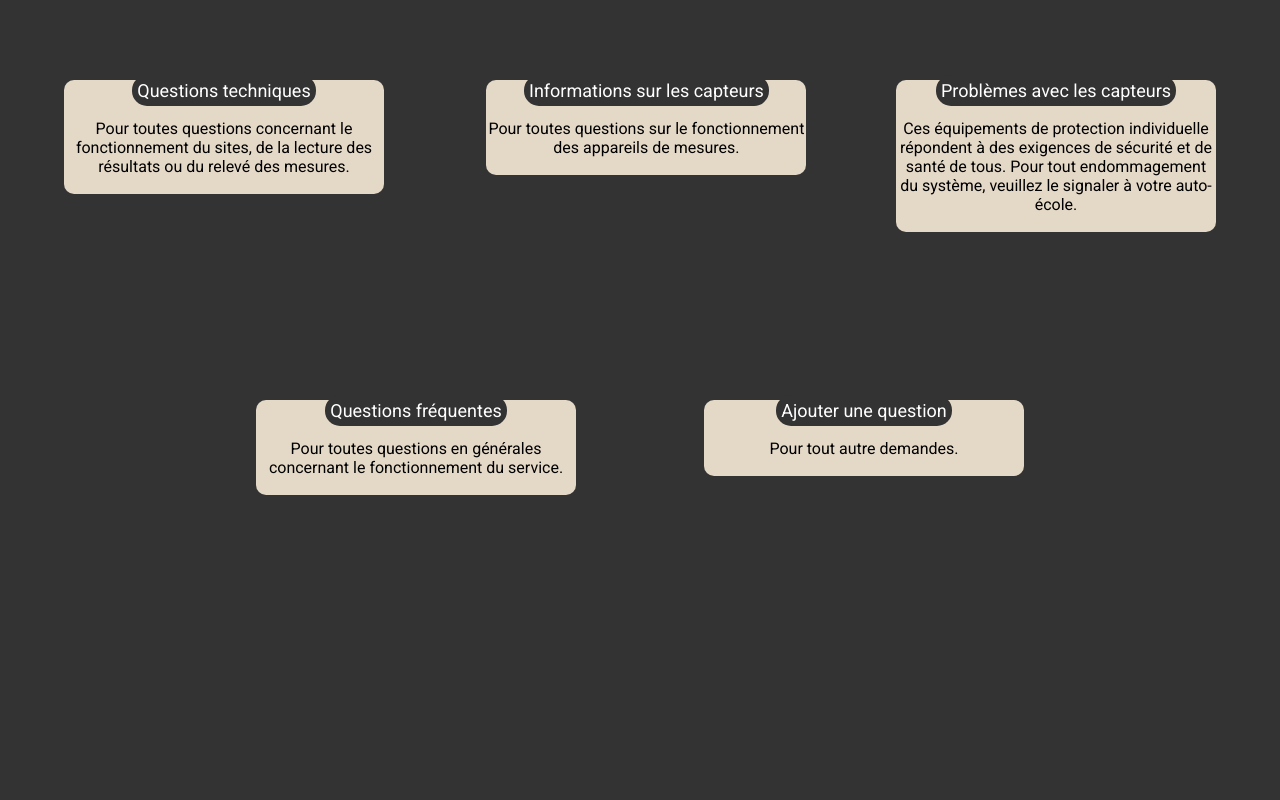
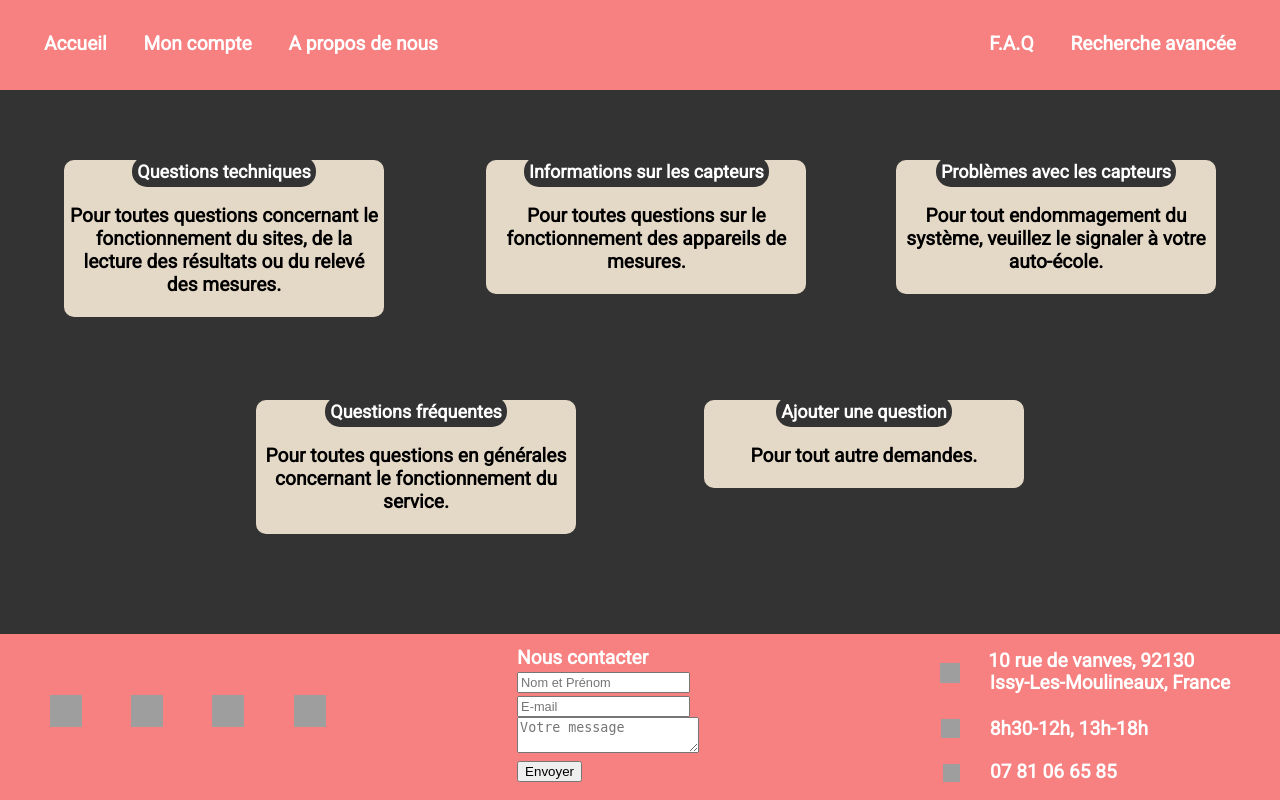
Before and after one commit to HenryV-isep/APP-Schobz-website, a PHP site: the page made by Page FAQ/page_faq.html in a window 1280 px wide. Run offline with PHP 8.4, Linux system fonts and the light colour scheme; grey boxes are pictures that could not be loaded.

Commit message:
Update
- Ajout du topbar et du footer sur la page FAQ
- Modification du champ "nous contacter" dans le footer pour le centrer

```diff
--- a/Page FAQ/faqcss.css
+++ b/Page FAQ/faqcss.css
@@ -1,4 +1,56 @@
 /* Header à ajouter */
+
+*{
+    box-sizing:border-box;
+}
+
+body{
+    font-family: "Roboto";
+    margin: 0;
+    padding: 0;
+    font-size: 1.5vw; /*vw car lorsqu'on réduit la page la police réduira aussi*/
+    font-weight: bold;
+}
+
+.topbar{
+    background-color : #F78181;
+    height: 7vw;
+    width: 100%; /*Pour que la barre prenne bien 100% de la largeur de la page*/
+    line-height: 1.1vw;
+    padding: 0 2%;
+    position: fixed; /*Pour que la top bar reste bien en haut en scrolant*/
+    top: 0;
+    color: #fff; /*On choisit la couleur*/
+}
+
+.topbar .menuduhautpartiegauche a { /*'a' pour les liens de la class 'menu' dans topbar.php*/
+    color: inherit;
+    text-decoration: none;
+    float : left;
+    padding: 3% 1.5%; /*3% en haut et en bas et 1.5% à gauche et droite*/
+}
+
+.topbar .menuduhautpartiedroite a { /*'a' pour les liens de la class 'menu' dans topbar.php*/
+    color: inherit;
+    text-decoration: none;
+    float: right;
+    padding: 3% 1.5%;
+}
+
+.topbar .menuduhautpartiegauche a:hover{
+    color: #352F30;
+    transition: 0.5s;
+    font-weight: bold;
+    opacity: 70%;
+}
+
+.topbar .menuduhautpartiedroite a:hover{
+    color: #352F30;
+    transition: 0.5s;
+    font-weight: bold;
+    opacity: 70%;
+}
+
 
 /* Corps principal */
 .entête {
@@ -30,7 +82,7 @@ body{
 
 .categorie-QT {
     position: absolute;
-    top: 10%;
+    top: 20%;
     left: 5%;
     width: 25%;
     height: auto;
@@ -55,7 +107,7 @@ body{
 
 .categorie-InfoCap {
     position: absolute;
-    top: 10%;
+    top: 20%;
     left: 38%;
     width: 25%;
     height: auto;
@@ -82,7 +134,7 @@ body{
 
 .categorie-ProbCap {
     right: 5%;
-    top: 10%;
+    top: 20%;
     position: absolute;
     width: 25%;
     height: auto;
@@ -205,3 +257,157 @@ h2.Titre {
 }
 
 /* Footer à ajouter */
+
+
+.container{
+    width: 25vw;
+    height: 2.15vw;
+    position: fixed;   /*en scrolant la barre rechercher reste bien en haut*/
+    top: 2.3vw;
+    left: 42%;
+}
+
+.search-box{
+    width: 25vw; /*longueur de la barre de recherche*/
+    height: 2.15vw;
+    position: relative;
+    display: flex;
+    color: #9dbfaf;
+}
+
+.search{
+    width: 25vw;
+    border: 0.2vw solid #F7B7B7; /*pour la couleur du bord de la barre*/
+    /*border-radius: none;*/
+    height: 2.15vw; /*hauteur de la barre de recherche*/
+    outline: none;
+    color: #9dbfaf;
+    border-radius: 5px 0 0 5px;
+}
+
+.search:focus{ /*animation pour le cadre autour de rechercher*/
+    color: #000;
+    box-shadow: 0 0 5px #F7B7B7; /*Quand on clique ca fait une ombre autour du cadre de recherche*/
+}
+
+.search-btn{ /*les parametres du bouton loupe*/
+    width: 4vw; /*longueur de la loupe*/
+    height: 2.15vw; /*hauteur de la loupe*/
+    border: 0.1vw solid #F7B7B7;
+    background: #F7B7B7;
+    text-align: center;
+    color: #fff;
+    border-radius: 0 5px 5px 0;
+    cursor: pointer;
+    font-size: 1.6vw; /*taille de la loupe*/
+}
+
+input[type="text"]
+{
+    font-size:1vw;
+}
+
+.footer{
+    background-color : #F78181;
+    position: absolute;
+    bottom: 0;
+    width: 100%;
+    height: 13vw;
+    padding: 0 2%;
+    color: #fff; /*On choisit la couleur*/
+}
+
+.footer .menudubaspartiegauche a {
+    color: inherit;
+    text-decoration: none;
+    float : left;
+    padding: 5% 2%; /*6% en haut et en bas et 1.5% à gauche et droite*/
+}
+
+#twitter {
+    height: 2.5vw;
+    width: 2.5vw;
+}
+
+#instagram {
+    height: 2.5vw;
+    width: 2.5vw;
+}
+
+#facebook {
+    height: 2.5vw;
+    width: 2.5vw;
+}
+
+#linkedin {
+    height: 2.5vw;
+    width: 2.5vw;
+}
+
+.footer .adresse_premierepartie a {
+    color: inherit;
+    text-decoration: none;
+    position: absolute;
+    bottom: 77%;
+    right: 6.7%;
+}
+
+.footer .adresse_deuxiemepartie a {
+    color: inherit;
+    text-decoration: none;
+    position: absolute;
+    bottom: 64%;
+    right: 3.9%;
+}
+
+.footer .horaire a {
+    color: inherit;
+    text-decoration: none;
+    position: absolute;
+    bottom: 36%;
+    right: 10.3%;
+}
+
+.footer .telephone a {
+    color: inherit;
+    text-decoration: none;
+    position: absolute;
+    bottom: 10%;
+    right: 12.75%;
+}
+
+
+
+
+#maison {
+    height: 1.55vw;
+    width: 1.55vw;
+    position: absolute;
+    bottom: 70.5%;
+    right: 25%;
+}
+
+#horloge {
+    height: 1.5vw;
+    width: 1.5vw;
+    position: absolute;
+    bottom: 37%;
+    right: 25%;
+}
+
+#telephone{
+    height: 1.35vw;
+    width: 1.35vw;
+    position: absolute;
+    bottom: 11%;
+    right: 25%;
+}
+
+.menudubaspartiecentre {
+    margin-left: 40%;
+    margin-top: 1%;
+}
+
+.wrap-input100 {
+    font-family: "Roboto";
+}
--- a/Page FAQ/page_faq.html
+++ b/Page FAQ/page_faq.html
@@ -8,8 +8,21 @@
     </header>
     <body>
 
+        <!-- Header à ajouter -->
+        <div class="topbar">
 
-        <!-- Header à ajouter -->
+            <span class="menuduhautpartiegauche"> <!-- span c'est pour aligner les liens -->
+                <a href="">Accueil</a>
+                <a href="">Mon compte</a>
+                <a href="">A propos de nous</a>
+            </span>
+
+            <span class="menuduhautpartiedroite"> <!-- span c'est pour aligner les liens -->
+                <a href="">Recherche avancée</a>
+                <a href="">F.A.Q</a>
+            </span>
+
+        </div>
 
         <!-- Corps principal -->
         <div class="regroupement">
@@ -34,7 +47,7 @@
                     Problèmes avec les capteurs
                 </a>
                 <p class="Talk">
-                    Ces équipements de protection individuelle répondent à des exigences de sécurité et de santé de tous. Pour tout endommagement du système, veuillez le signaler à votre auto-école.
+                    Pour tout endommagement du système, veuillez le signaler à votre auto-école.
                 </p>
             </div>
             <div class="categorie-QF">
@@ -124,5 +137,64 @@
 
         <!-- Bas de page à ajouter - Footer-->
 
+        <div class="footer">
+
+            <span class="menudubaspartiegauche">
+                <a href="https://twitter.com"> <img id="twitter" src="images/twitter.png"></a>
+                <a href="https://www.instagram.com"> <img id="instagram" src="images/instagram.png"></a>
+                <a href="https://www.facebook.com"><img id="facebook" src="images/facebook.png"></a>
+                <a href="https://www.linkedin.com"><img id="linkedin" src="images/linkedin.png"></a>
+            </span>
+
+
+            <div class="menudubaspartiecentre">
+                <span class="wrap-input100">
+                Nous contacter
+                </span>
+                <div class="wrap-input100" data-validate="Merci de renseigner votre nom et prénom">
+                    <input class="input100" type="text" name="name" placeholder="Nom et Prénom">
+                    <span class="focus-input100"></span>
+                <span></span></div>
+                    <div class="wrap-input100" data-validate="Merci de renseigner votre adresse mail valide: e@a.x">
+                    <input class="input100" type="text" name="email" placeholder="E-mail" >
+                    <span class="focus-input100"></span>
+                <span></span></div>
+                <div class="<wrap-input100>" data-validate="Merci de renseigner votre message.">
+                    <textarea class="input100" name="message" placeholder="Votre message"></textarea>
+                <span class="focus-input100"></span>
+                </div>
+                <div class="wrap-input100">
+                    <button>
+                        <span>
+                            <i aria-hidden="true"></i>
+                                Envoyer
+                        </span>
+                    </button>
+                </div>
+            </div>
+
+            <div class="adresse_premierepartie">
+                <a href="">10 rue de vanves, 92130</a>
+            </div>
+
+            <div class="adresse_deuxiemepartie">
+                <a href="">Issy-Les-Moulineaux, France</a>
+            </div>
+
+            <div class="horaire">
+                <a href="">8h30-12h, 13h-18h</a>
+            </div>
+
+            <div class="telephone">
+                <a href="">07 81 06 65 85</a>
+            </div>
+
+            <img id="maison" src="images/maison.png">
+            <img id="horloge" src="images/horloge.png">
+            <img id="telephone" src="images/telephone.png">
+
+        </div>
+
+
     </body>
 </html>
--- a/footer_index_topbar_style.css
+++ b/footer_index_topbar_style.css
@@ -192,6 +192,10 @@ input[type="text"]
     bottom: 11%;
     right: 25%;
 }
+.menudubaspartiecentre {
+    margin-left: 40%;
+    margin-top: 1%;
+}
 
 .wrap-input100 {
     font-family: "Roboto";
```
